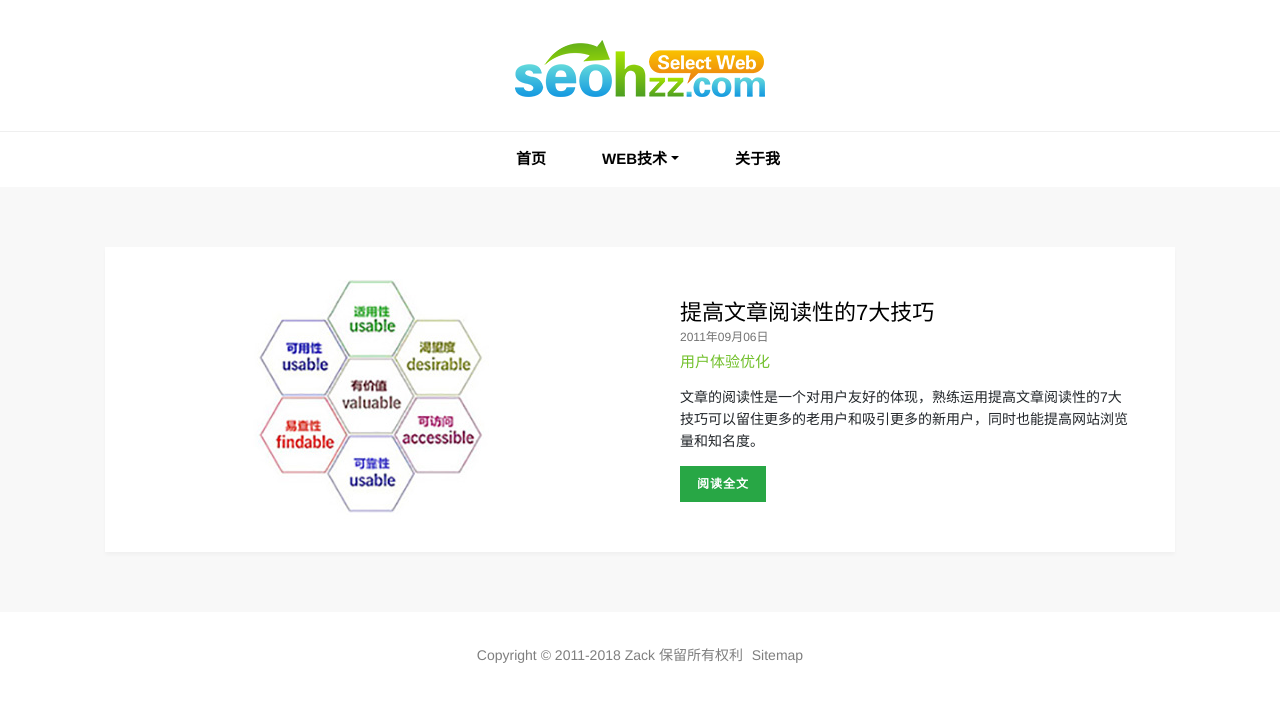
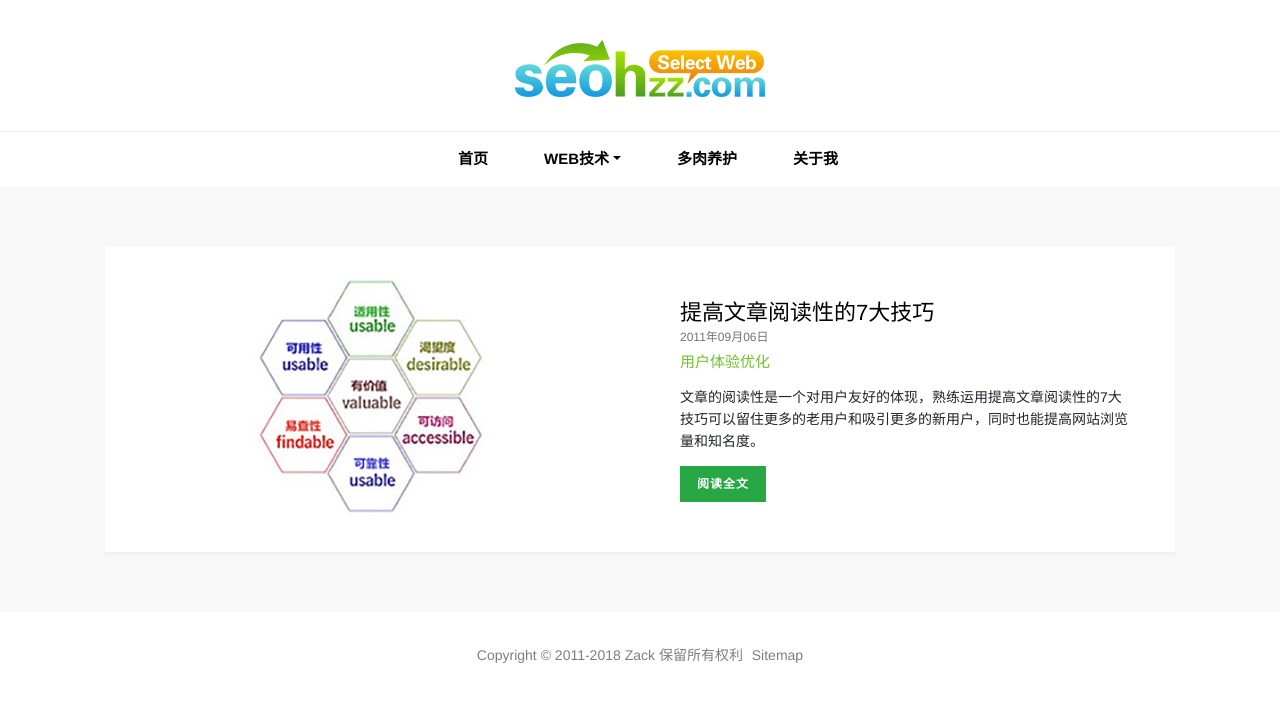
Before and after one commit to lkl00/lkl00.github.io, a Jekyll site: the page built from index.html, in a window 1280 px wide. Shown: the top 702 px of the page. Built offline with Jekyll 4.4.1, drawn with Linux system fonts in a browser that asks for light colours.

Commit message:
Update default.html

```diff
--- a/_layouts/default.html
+++ b/_layouts/default.html
@@ -32,6 +32,7 @@
                 <a class="dropdown-item" href="{{ site.url }}/ueo/">用户体验优化</a>
               </div>
             </li>
+            <li class="nav-item"><a class="nav-link" href="{{ site.url }}/meat/">多肉养护</a></li>
             <li class="nav-item"><a class="nav-link" href="{{ site.url }}/about/">关于我</a></li>
           </ul>
         </div>
```
